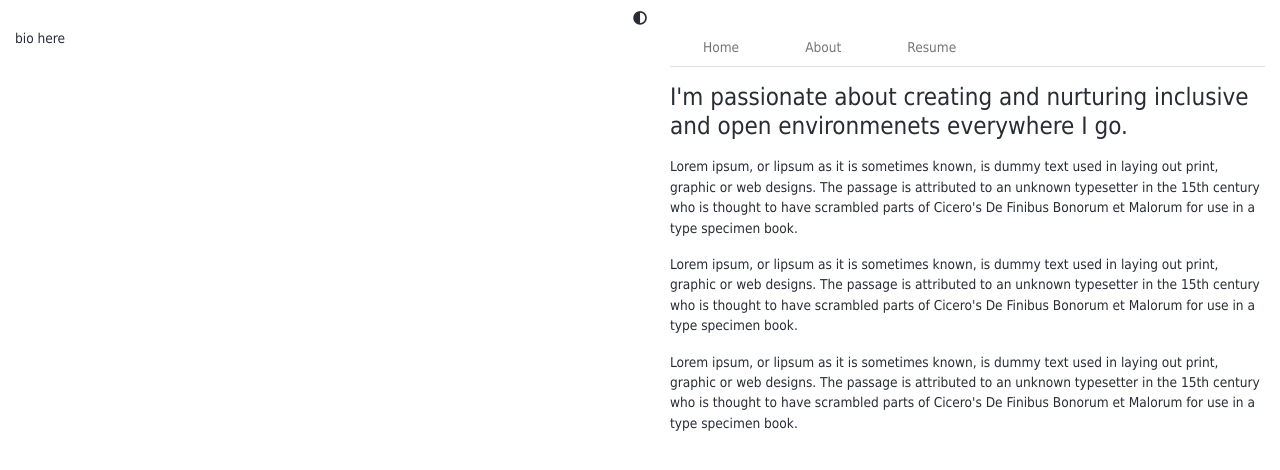
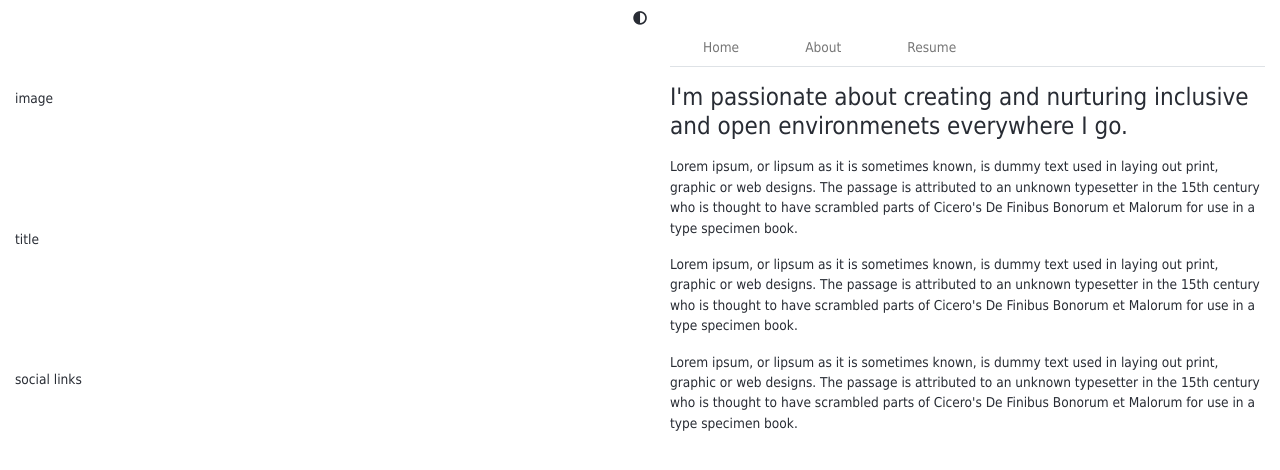
Before and after one commit to hnbarr/heatherbarr, a React (Create React App) app: page / in a window 1280 px wide. Shown: the top 470 px of the page. Built offline with nearby package versions, Linux system fonts and the light colour scheme.

Commit message:
update to contact layout to prep for content

```diff
--- a/src/components/Contact.js
+++ b/src/components/Contact.js
@@ -3,8 +3,18 @@
 export default class Contact extends Component {
     render() {
         return (
-            <div className="container">
-                bio here
+            <div className="container h-100" id="contact">
+                <div className="row d-flex justify-content-center align-items-center h-100">
+                    <div className="col-12">
+                        image
+                    </div>
+                    <div className="col-12">
+                        title
+                    </div>
+                    <div className="col-12">
+                        social links
+                    </div>
+                </div>
             </div>
         )
     }
--- a/src/main.css
+++ b/src/main.css
@@ -53,8 +53,4 @@
   text-align: right;
   color: #767676;
 }
-
-#mobileTopPane {
-  height: 300px;
-}
 /*# sourceMappingURL=main.css.map */
```
Also changed, not shown: src/main.scss (+0 -15 lines), 1 other file (tests, documents, lock files or other folders).
